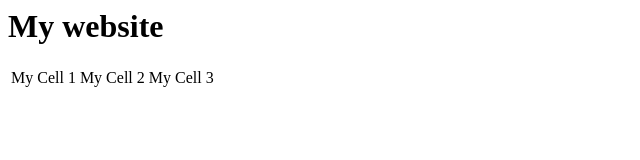
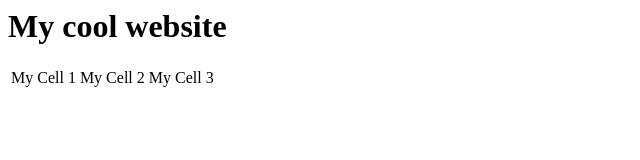
Before and after one commit to YeBoYZeRo/test_demo, a plain HTML site: page index.html in a window 1280 px wide. Shown: the whole page, without its empty margins (0-640 px from the left). Drawn offline with Linux system fonts and the light colour scheme.

Commit message:
Change website title

```diff
--- a/index.html
+++ b/index.html
@@ -1,6 +1,6 @@
 <html>
 <body>
-  <h1>My website</h1>
+  <h1>My cool website</h1>
   <table>
     <tr>
       <td>My Cell 1</td>
```
